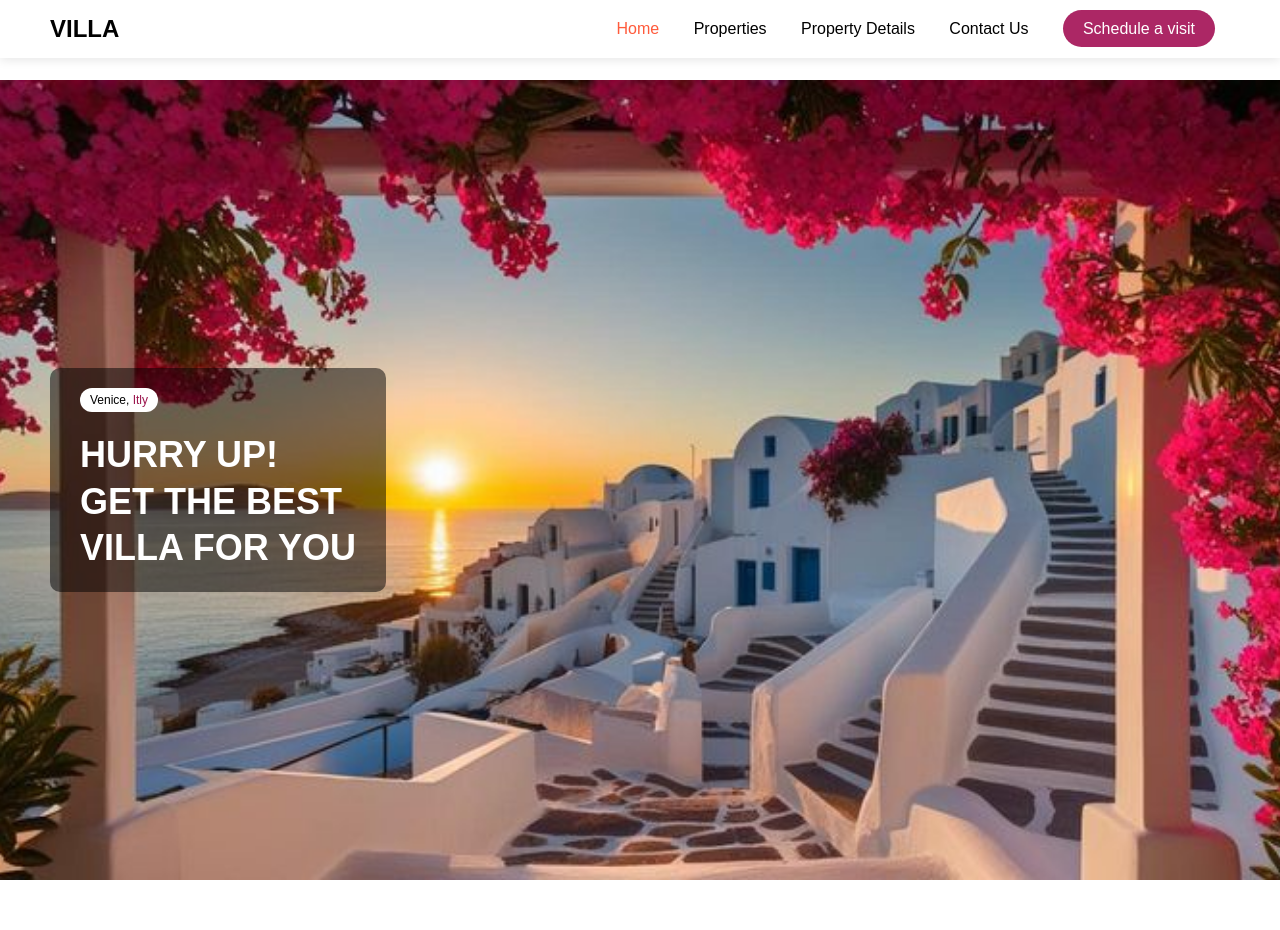
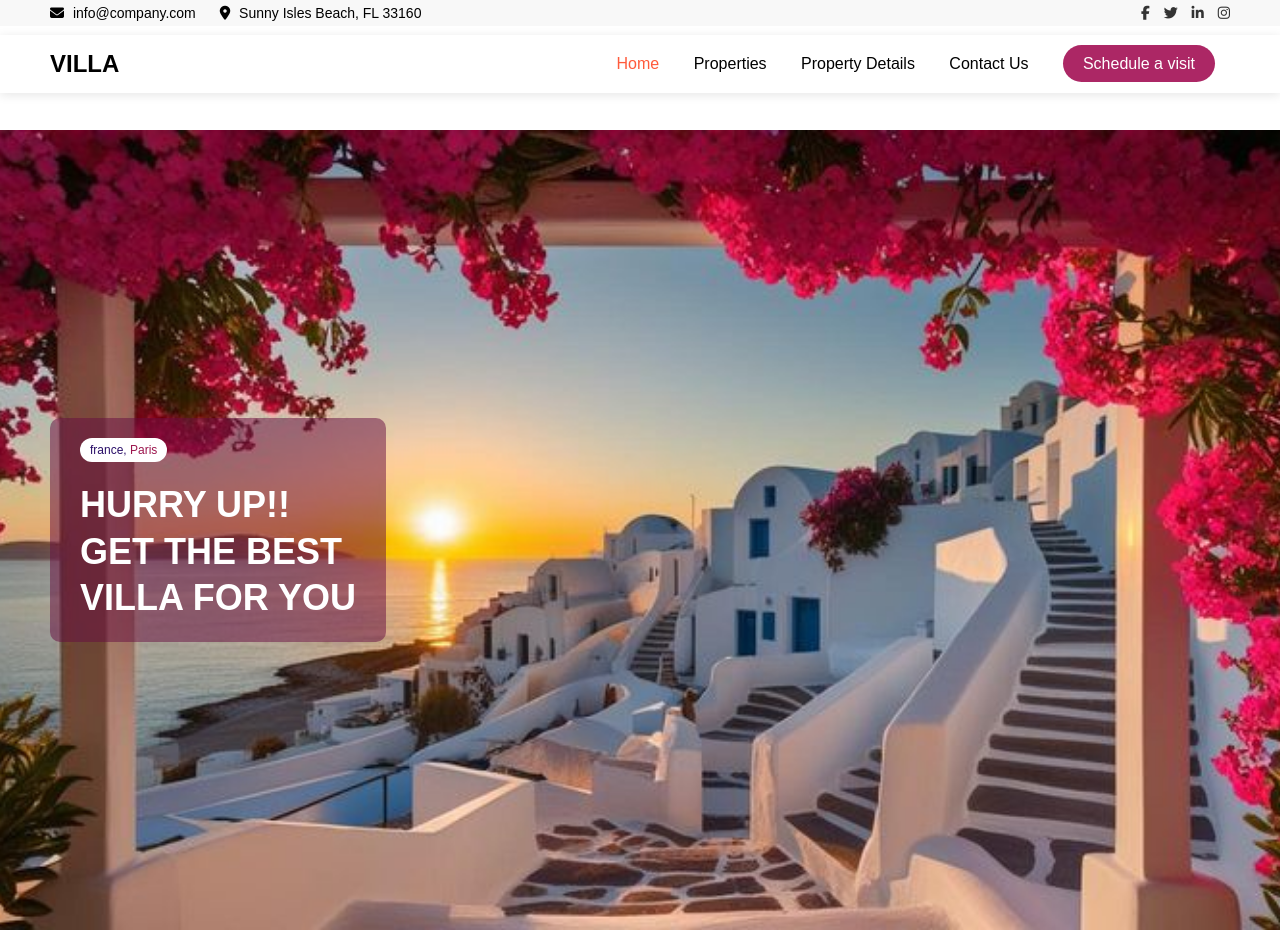
Before and after one commit to hariniselvan-bot/villas, a plain HTML site: page index.html in a window 1280 px wide. Before the commit the page ends 880 px from the top, so only its background shows below. Drawn offline with Linux system fonts and the light colour scheme.

Commit message:
index.html

```diff
--- a/index.html
+++ b/index.html
@@ -4,6 +4,8 @@
     <meta charset="UTF-8">
     <meta name="viewport" content="width=device-width, initial-scale=1.0">
     <title>Villa Properties</title>
+    <link rel="stylesheet" href="https://cdnjs.cloudflare.com/ajax/libs/font-awesome/6.5.0/css/all.min.css">
+
     <style>
         * {
             margin: 0;
@@ -16,6 +18,39 @@
             overflow-x: hidden;
         }
 
+        /* Top contact bar */
+        .top-bar {
+            background-color: #f8f8f8;
+            padding: 5px 50px;
+            font-size: 14px;
+            display: flex;
+            justify-content: space-between;
+            align-items: center;
+            position: fixed;
+            top: 0;
+            left: 0;
+            width: 100%;
+            z-index: 1000;
+        }
+
+        .top-bar .left-content i {
+            margin-right: 5px;
+        }
+
+        .top-bar .left-content span {
+            margin-right: 20px;
+        }
+
+        .top-bar .social-icons a {
+            margin-left: 10px;
+            color: #333;
+            text-decoration: none;
+        }
+
+        .top-bar .social-icons a:hover {
+            color: #0073e6;
+        }
+
         header {
             width: 100%;
             background: #fff;
@@ -24,7 +59,7 @@
             justify-content: space-between;
             align-items: center;
             position: fixed;
-            top: 0;
+            top: 35px; /* Below the top-bar */
             left: 0;
             box-shadow: 0 2px 10px rgba(0,0,0,0.1);
             z-index: 999;
@@ -68,20 +103,20 @@
             justify-content: flex-start;
             padding-left: 50px;
             position: relative;
-            margin-top: 80px; /* Adjust based on header height */
+            margin-top: 130px; /* Adjusted for top-bar + header */
         }
 
         .hero-content {
             color: #fff;
             max-width: 500px;
-            background: rgba(0,0,0,0.5);
+            background: rgba(102, 13, 65, 0.5);
             padding: 20px 30px;
             border-radius: 10px;
         }
 
         .hero-content small {
             background: #fff;
-            color: #000;
+            color: #2a0f68;
             padding: 5px 10px;
             border-radius: 20px;
             font-size: 12px;
@@ -98,6 +133,21 @@
 </head>
 <body>
 
+    <!-- Top Bar -->
+    <div class="top-bar">
+        <div class="left-content">
+            <span><i class="fas fa-envelope"></i> info@company.com</span>
+            <span><i class="fas fa-map-marker-alt"></i> Sunny Isles Beach, FL 33160</span>
+        </div>
+        <div class="social-icons">
+            <a href="#"><i class="fab fa-facebook-f"></i></a>
+            <a href="#"><i class="fab fa-twitter"></i></a>
+            <a href="#"><i class="fab fa-linkedin-in"></i></a>
+            <a href="#"><i class="fab fa-instagram"></i></a>
+        </div>
+    </div>
+
+    <!-- Navigation Header -->
     <header>
         <div class="logo">VILLA</div>
         <nav>
@@ -109,10 +159,11 @@
         </nav>
     </header>
 
+    <!-- Hero Section -->
     <section class="hero">
         <div class="hero-content">
-            <small>Venice, <span style="color:#9c164e;">Itly</span></small>
-            <h1>HURRY UP!<br>GET THE BEST<br>VILLA FOR YOU</h1>
+            <small>france, <span style="color:#9c164e;">Paris</span></small>
+            <h1>HURRY UP!!<br>GET THE BEST<br>VILLA FOR YOU</h1>
         </div>
     </section>
 
```
